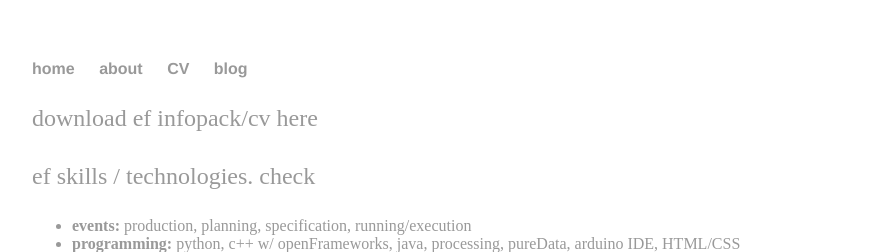
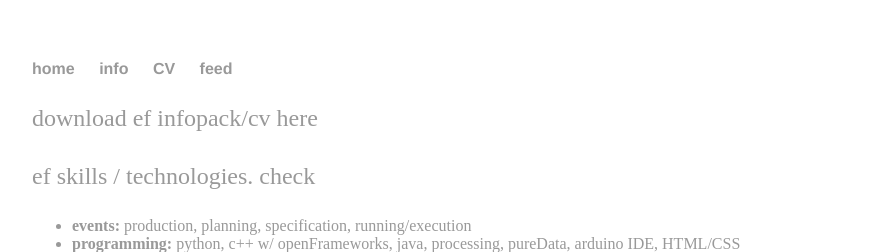
Before and after one commit to efpresence/efpresence.github.io, a Jekyll site: the page built from info.html, in a window 1280 px wide. Shown: the top 252 px of the page, without its empty margins (160-1050 px from the left). Built offline with Jekyll 4.4.1, drawn with Linux system fonts in a browser that asks for light colours.

Commit message:
Update default.html

```diff
--- a/_layouts/default.html
+++ b/_layouts/default.html
@@ -11,9 +11,9 @@
 			<nav>
 	    		<ul>
 	        		<li><a href="/">home</a></li>
-		        	<li><a href="/about">about</a></li>
-	        		<li><a href="/cv">CV</a></li>
-	        		<li><a href="/blog">blog</a></li>
+		        	<li><a href="/info">info</a></li>
+	        		<li><a href="/projects">CV</a></li>
+	        		<li><a href="/blog">feed</a></li>
 	    		</ul>
 			</nav>
 			<div class="container">
```
